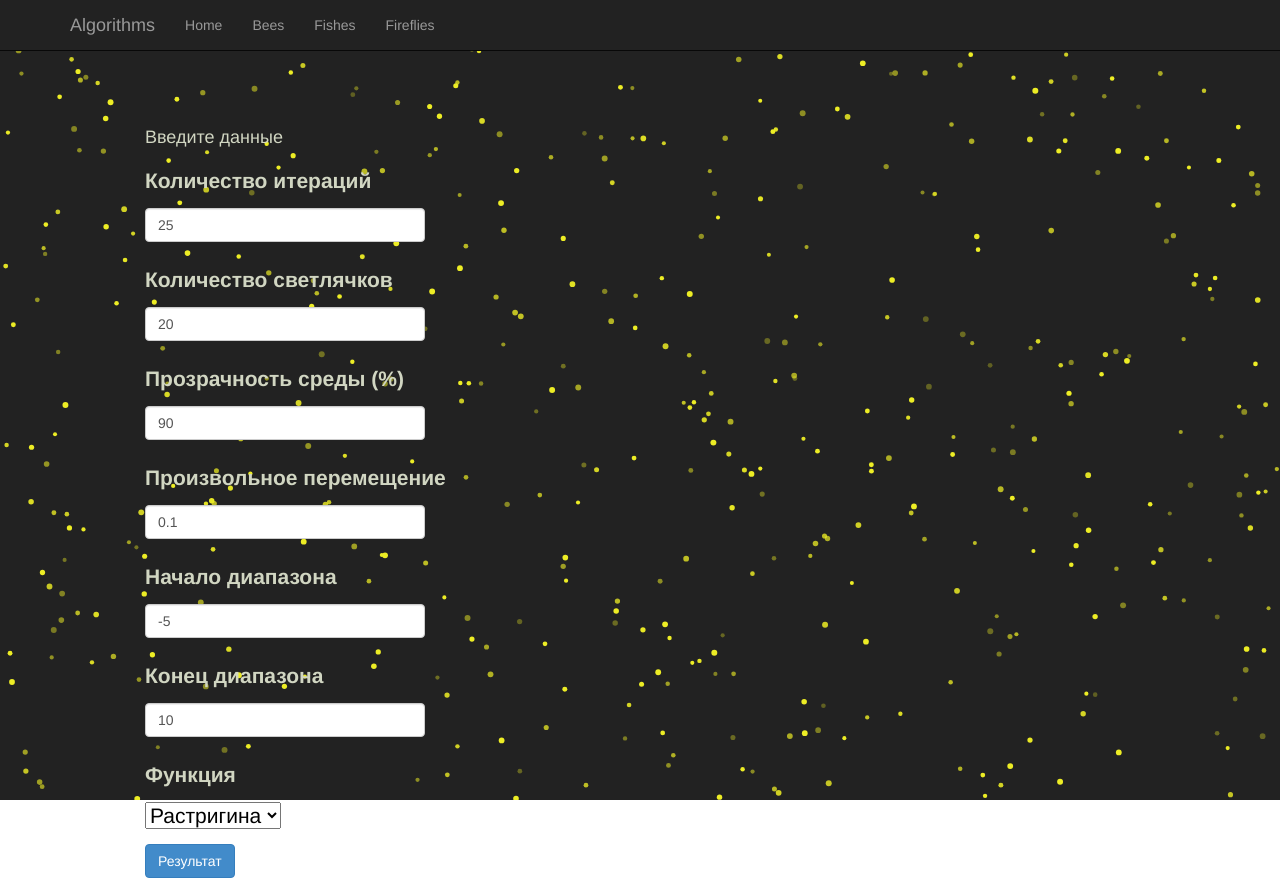
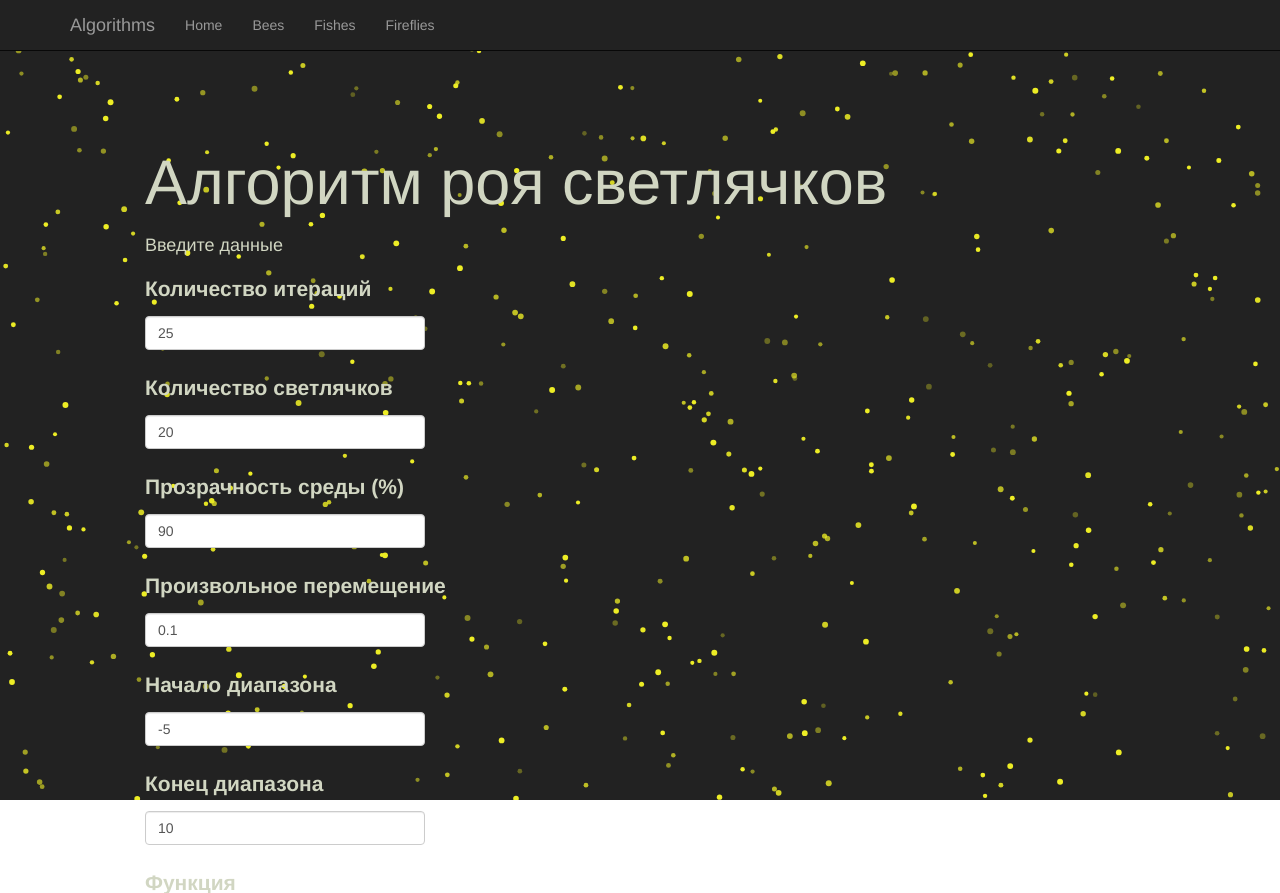
Before and after one commit to Mekon18/AlgoritmsIntegration, a Django app: page /fireflies/ in a window 1280 px wide. Shown: the top 893 px of the page. Run offline with Django 3.2, Linux system fonts and the light colour scheme; some libraries are stand-ins or nearby versions.

Commit message:
includes Алгоритм роя светлячков

```diff
--- /dev/null
+++ b/app/templates/Fireflies/includes/some_html.html
@@ -0,0 +1,5 @@
+{% block content %}
+
+<p>Алгоритм роя светлячков</p>
+
+{% endblock %}
--- a/app/templates/Fireflies/wrapper.html
+++ b/app/templates/Fireflies/wrapper.html
@@ -3,7 +3,7 @@
         <canvas id="c"></canvas>
           <div class="jumbotron">
             <div class="container">
-
+              <h1>{% include "Fireflies/includes/some_html.html" %}</h1>
               {% block wrapper %}
               {% endblock %}
             </div>
```
